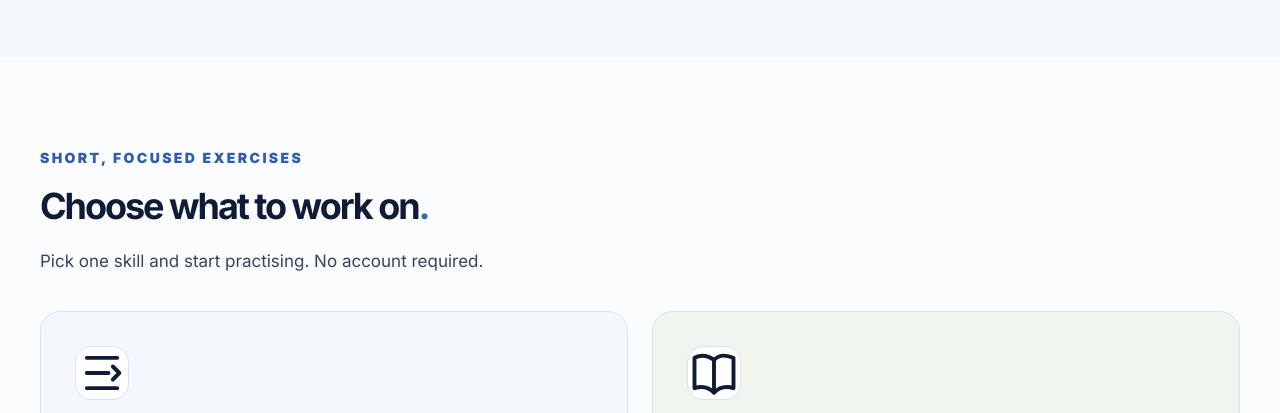
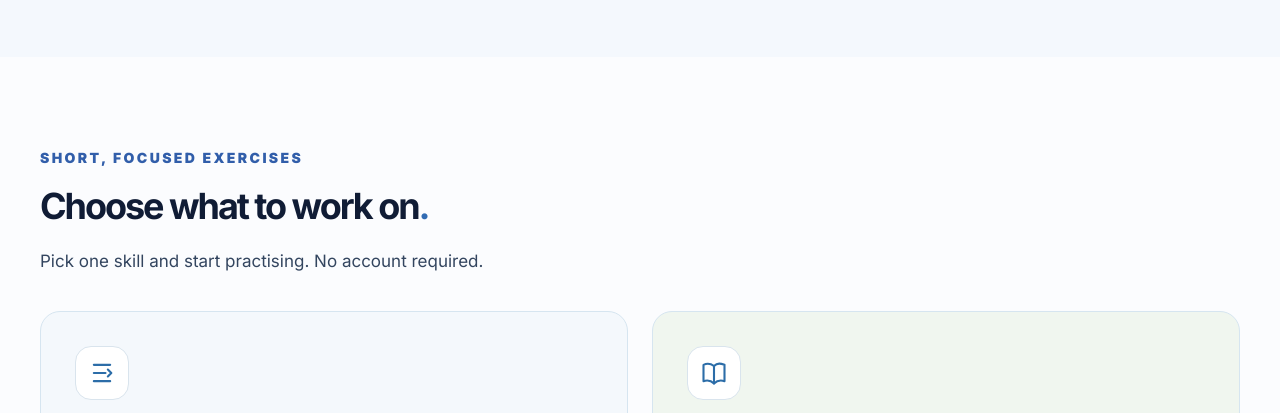
Before and after one commit to dasha-english/toefl-practice-lab, a plain HTML site: page skill-builders.html in a window 1280 px wide. Shown: the part 516-929 px from the top of the page. Drawn offline with Linux system fonts and the light colour scheme.

Commit message:
Style line icons and secondary exercise links

```diff
--- a/assets/styles.css
+++ b/assets/styles.css
@@ -234,3 +234,5 @@ h1 em { display:inline-block; color:#3973ba; font-family:Georgia,'Times New Roma
 .sb-icon{display:grid;place-items:center;width:54px;height:54px;border-radius:16px;background:#fff;border:1px solid #d9e4ed;font-size:27px;margin-bottom:6px}
 @media(max-width:610px){.sb-card{min-height:260px}.sb-intro{margin:-20px 0 30px}}
 @media(max-width:430px){.site-header .brand{font-size:20px;letter-spacing:-1.1px}.site-header .brand-slash{font-size:11px;margin-left:3px}}
+
+.sb-icon{color:#2c6da8}.sb-icon svg{width:28px;height:28px}.sb-alt-link{font-size:13px;font-weight:750;color:#2165a5;text-decoration:underline;text-underline-offset:3px;line-height:1.5}
```
